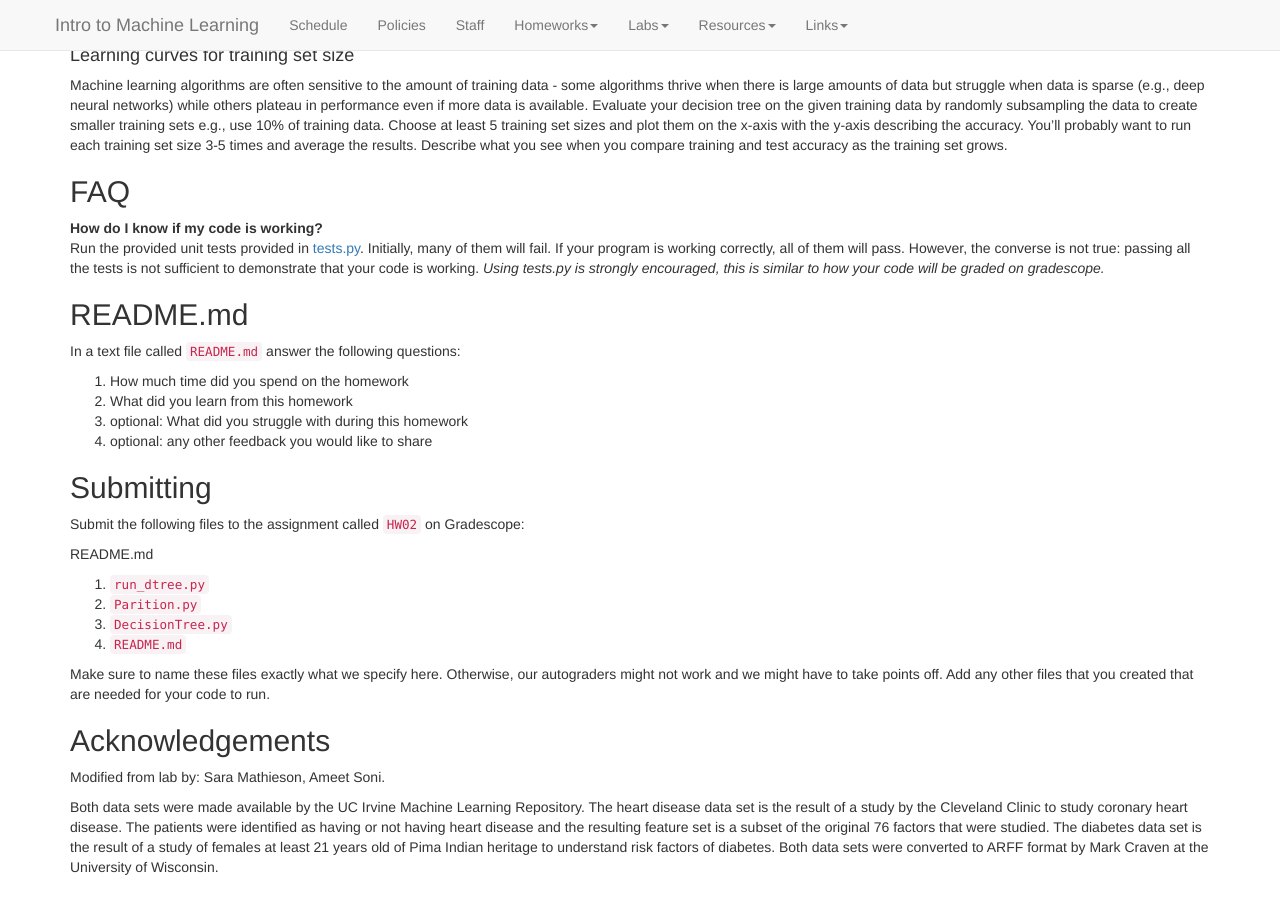
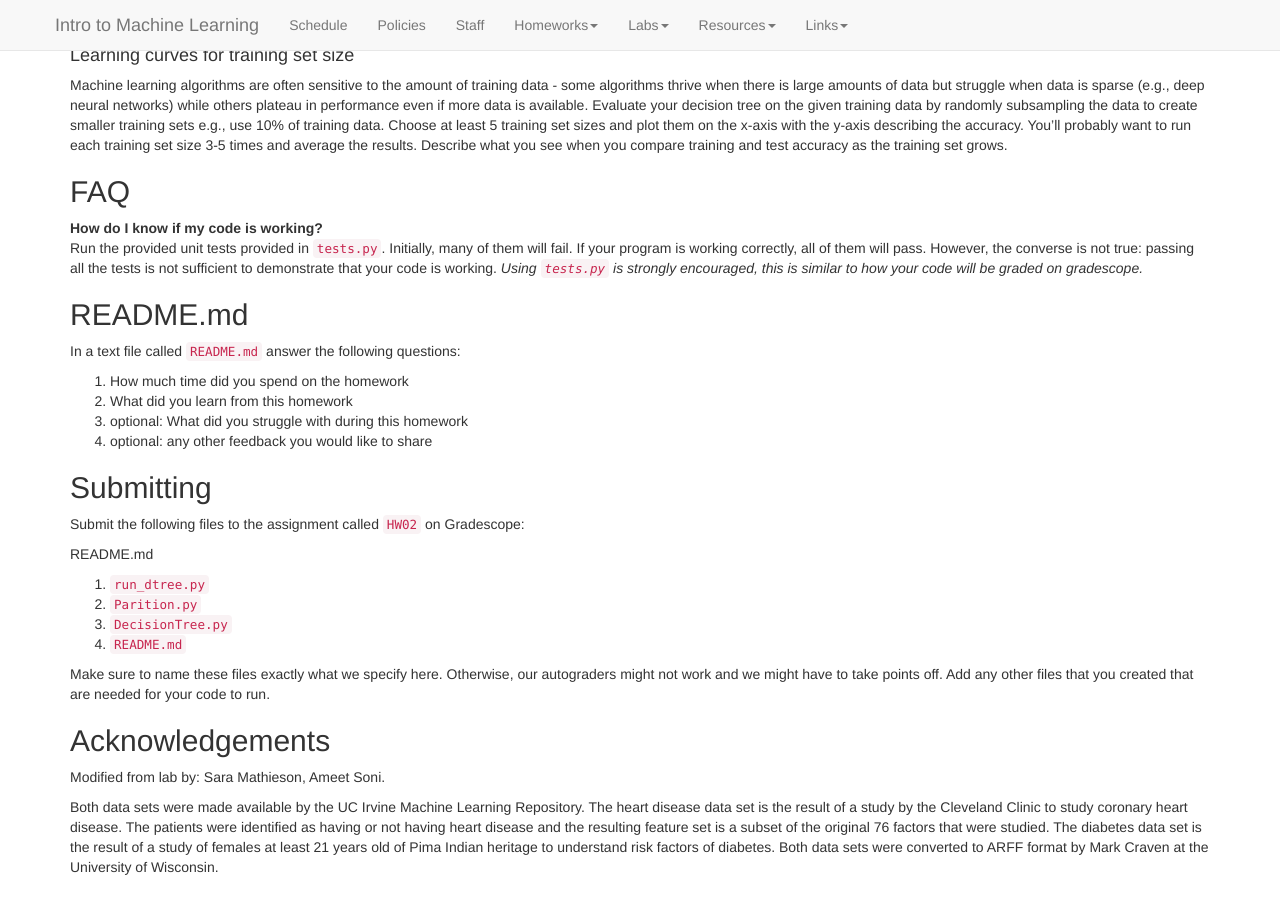
Before and after one commit to BrynMawrNLP/ml-course, a Jekyll site: the page built from hws/HW02.md, in a window 1280 px wide and 900 px high, scrolled down 5591 px. Built offline with Jekyll 4.4.1, drawn with Linux system fonts in a browser that asks for light colours; nearby versions of some CDN libraries; library files that are not in the unit come from our copies; some of the changed text lies outside the part shown.

Commit message:
HW02 - small tweak

```diff
--- a/hws/HW02.md
+++ b/hws/HW02.md
@@ -309,10 +309,10 @@ Machine learning algorithms are often sensitive to the amount of training data -
 ## FAQ
 
 **How do I know if my code is working?**
-Run the provided unit tests provided in [tests.py]().
+Run the provided unit tests provided in [`tests.py`]().
 Initially, many of them will fail.
 If your program is working correctly, all of them will pass. However, the converse is not true: passing all the tests is not sufficient to demonstrate that your code is working.
-*Using tests.py is strongly encouraged, this is similar to how your code will be graded on gradescope.*
+*Using `tests.py` is strongly encouraged, this is similar to how your code will be graded on gradescope.*
 
 ## README.md
 
```
Also changed, not shown: other parts of hws/HW02.md (+2 -2 lines).
